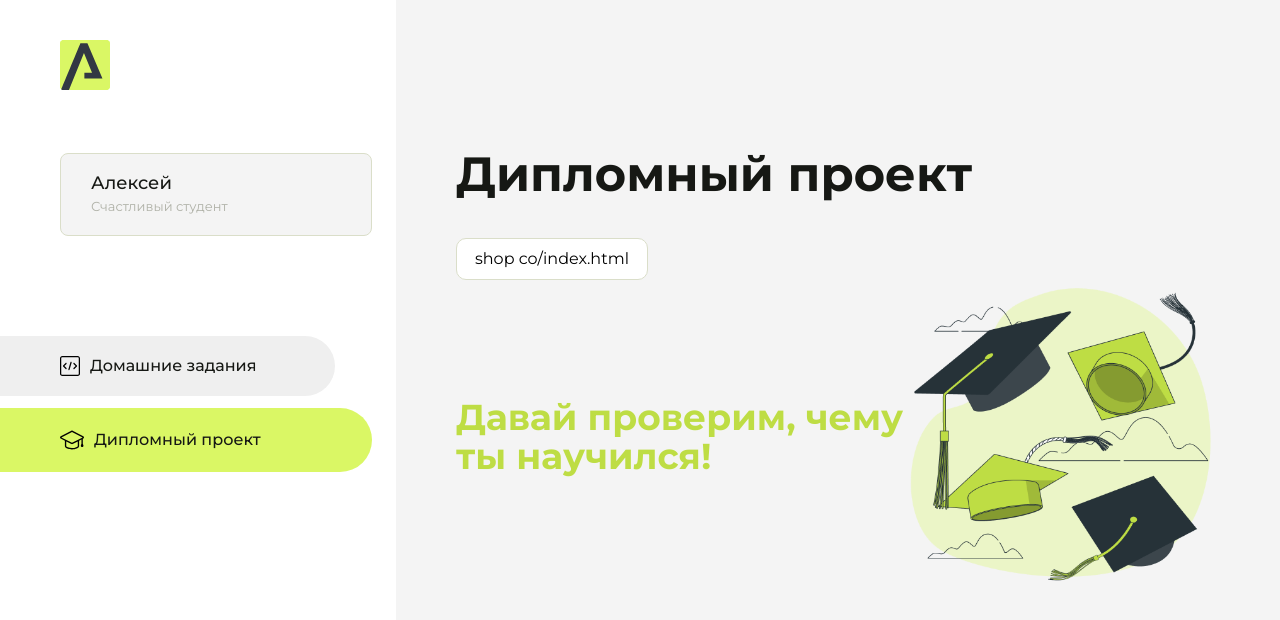
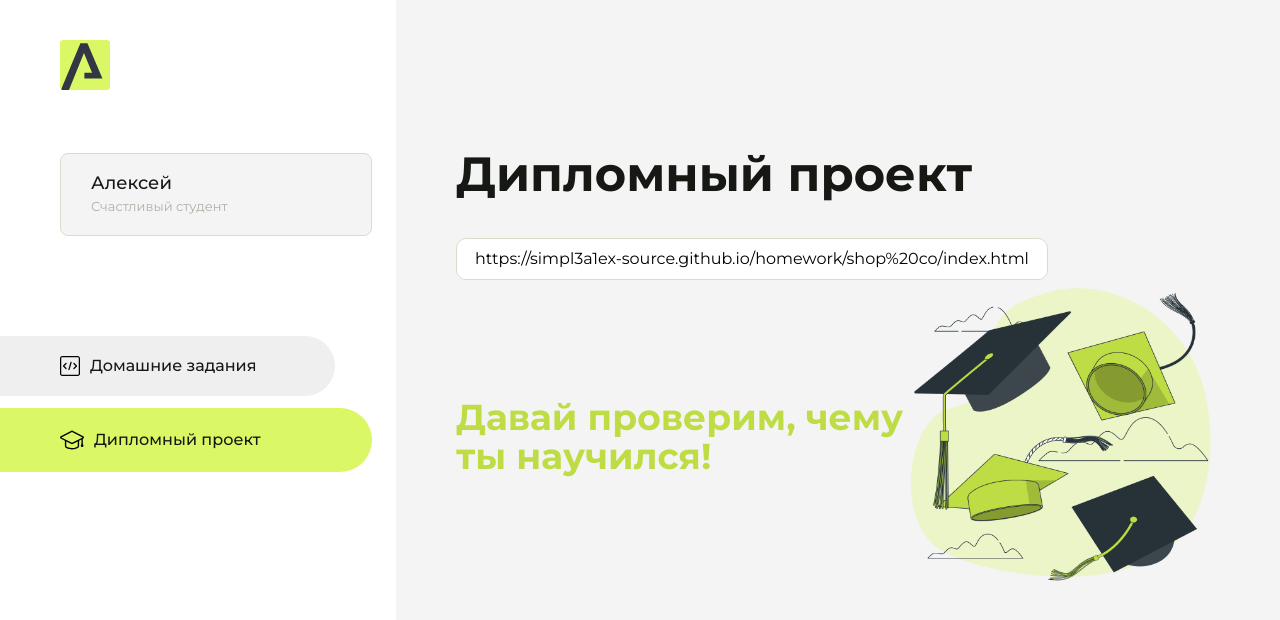
Before and after one commit to simpl3a1ex-source/homework, a plain HTML site: page index.html in a window 1280 px wide. Both pictures are taken after a click on the button "Дипломный проект". Drawn offline with Linux system fonts and the light colour scheme.

Commit message:
Update index.html

```diff
--- a/index.html
+++ b/index.html
@@ -160,7 +160,7 @@
             <div class="content__block hidden" id="diplomBlock">
                 <div class="content__title">Дипломный проект</div>
                 <div class="content__list-diplom">
-                    <a href="ПАПКА-С-НОМЕРОМ-УРОКА">shop co/index.html</a>
+                    <a href="УРОК 1">https://simpl3a1ex-source.github.io/homework/shop%20co/index.html</a>
                 </div>
                 <div class="content__decor">
                     <div class="content__decor-text">Давай проверим, чему ты научился!</div>
```
